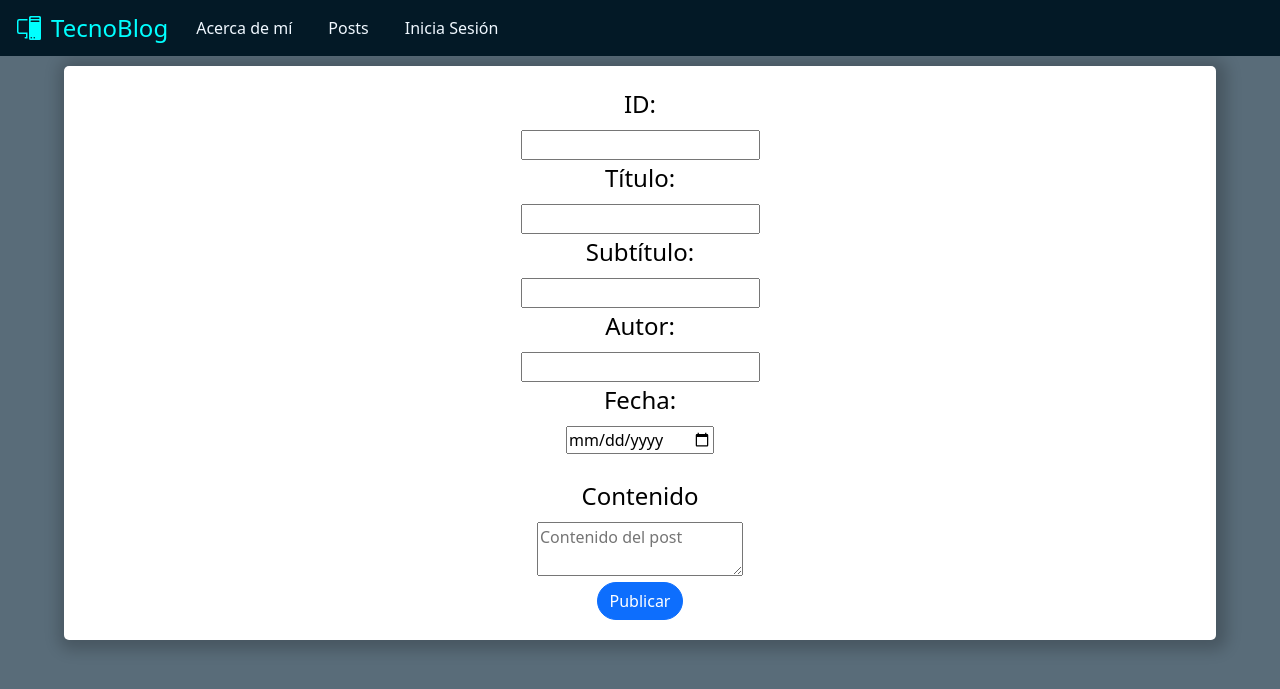
After one commit to ItzaeRb/tecnoBlog, a Django app: page /tecnoBlog/nuevoPost in a window 1280 px wide. The commit adds this page. Shown: the top 689 px of the page. Run offline with Django 4.2, Linux system fonts and the light colour scheme; some libraries are stand-ins or nearby versions.

Commit message:
Se crearon las funciones y templates para crear y mostrar los posts del blog

```diff
--- a/tecnoBlog/static/css/myestilo.css
+++ b/tecnoBlog/static/css/myestilo.css
@@ -63,10 +63,31 @@ nav{
     text-align: center;
 }
 
+.ckeditor{
+    text-align: center;
+    width: 80%;
+}
+
+.listaPosts{
+    background-color: #468189;
+    width: 30%;
+}
+
 .btndj{
     border-radius: 20px !important;
 }
 
+.div_btn{
+    text-align: center;
+}
 
+.leerMas{
+    text-decoration: none;
+    color: white;
+}
+
+.leerMas:hover{
+    color: #031926;
+}
 
 /*soy un comentario*/
--- a/tecnoBlog/template/homePage.html
+++ b/tecnoBlog/template/homePage.html
@@ -32,7 +32,7 @@
                   </li>
 
                   <li class="nav-item">
-                    <a class="nav-link" href="/login">Posts</a>
+                    <a class="nav-link" href="/tecnoBlog/verPosts">Posts</a>
                   </li>
 
                   <li class="nav-item">
--- /dev/null
+++ b/tecnoBlog/template/nuevoPost.html
@@ -0,0 +1,51 @@
+{% extends 'homePage.html' %}
+
+{% block content %}
+<script src="https://cdn.ckeditor.com/4.11.1/standard/ckeditor.js"></script>
+
+<script>
+    window.onload = function() {
+        CKEDITOR.replace('myeditor');
+    };
+</script>
+
+<script type="text/javascript">
+    $(function() {
+        $('#myeditor').ckeditor({
+            toolbar: 'Full',
+            enterMode : CKEDITOR.ENTER_BR,
+            shiftEnterMode: CKEDITOR.ENTER_P
+        });
+    });
+    </script>
+
+<div class="contenido_home">
+    <div>
+        <form class="formNuevoPost" method="POST" action="/tecnoBlog/nuevoPost">{% csrf_token %}
+            <legend>ID: </legend>
+                <input type="number" name="idPost" id="idPost">
+                <br>
+            <legend>Título: </legend>
+                <input type="text" name="tituloPost" id="tituloPost">
+            <br>
+            <legend>Subtítulo: </legend>
+                <input type="text" name="subtituloPost" id="subtituloPost">
+                <br>
+            <legend>Autor: </legend>
+                <input type="text" name="autorPost" id="autorPost">
+                <br>
+            <legend>Fecha: </legend>
+                <input type="date" name="fechaPost" id="fechaPost">
+                <br>
+                <br>
+            <legend>Contenido</legend>
+                <br>
+                <textarea name="myeditor" placeholder="Contenido del post"></textarea>
+            <br>
+            <button type="submit" class="btn btn-primary btndj">Publicar</button>
+        </form>
+
+    </div>
+</div>
+
+{% endblock %}
--- a/tecnoBlog/urls.py
+++ b/tecnoBlog/urls.py
@@ -1,10 +1,11 @@
 from re import template
 from django.urls import path
-from .views import *
+from tecnoBlog.views import *
 from django.contrib.auth.views import LogoutView
 
 urlpatterns = [
     path('', inicio),
     path('login/', login_request),
-    path('nuevoPost/', nuevoPost)
+    path('tecnoBlog/nuevoPost', nuevoPost),
+    path('tecnoBlog/verPosts', verPosts),
 ]
--- a/tecnoBlog/views.py
+++ b/tecnoBlog/views.py
@@ -40,15 +40,15 @@ def registroUsuario(request):
 
 def verPosts(request=None):
     blogs = Blogs.objects.all() #Trae todo
-    return render(request, "postsCRUD/verPosts.html", {"blogs": blogs})
+    return render(request, "verPosts.html", {"blogs": blogs})
 
 def nuevoPost(request):
     if request.method == 'POST':
-        blog = Blogs(nombre = request.POST['nombre'], apellido = request.POST['apellido'], email = request.POST['email'])
+        blog = Blogs(idBlog = request.POST['idPost'], titulo = request.POST['tituloPost'], subtitulo = request.POST['subtituloPost'], contenido = request.POST['myeditor'], autor = request.POST['autorPost'], fecha = request.POST['fechaPost'])
         blog.save()
         blogs = Blogs.objects.all()
-        return render(request, "postsCRUD/verPosts.html", {"estudiantes": blogs})
-    return render(request, "postsCRUD/nuevoPost.html")
+        return render(request, "verPosts.html", {"blogs": blogs})
+    return render(request, "nuevoPost.html")
 
 
 #def login(request):
```
Also changed, not shown: tecnoBlog/template/postsCRUD/nuevoPost.html (deleted, +0 -9 lines), tecnoBlog/template/verPosts.html (added, +22 -0 lines), db.sqlite3.
